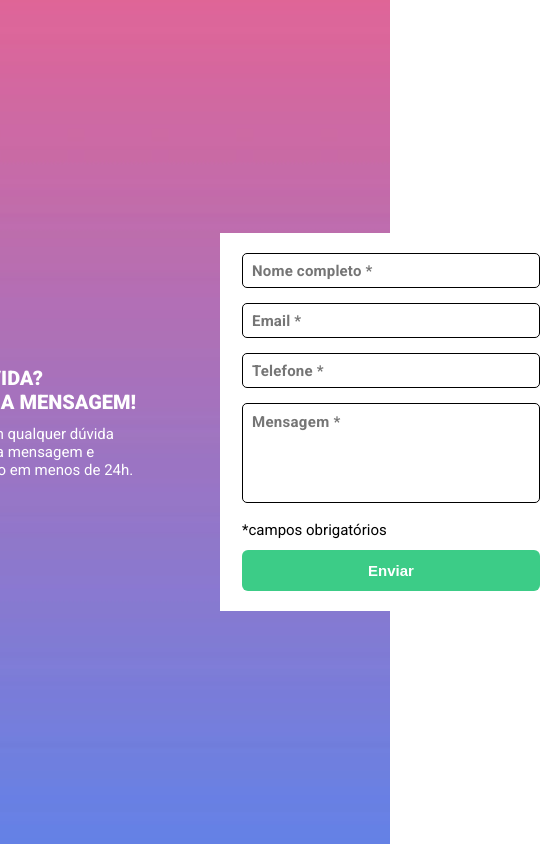
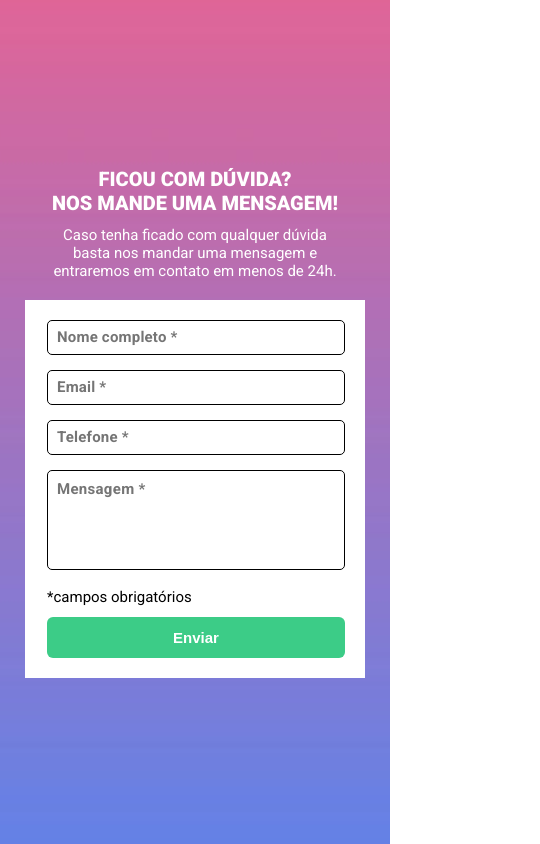
Before and after one commit to rodri-carvalho/formulario-de-contato, a plain HTML site: page index.html in a window 390 px wide. Shown: the whole page, 540 px wide, since content can reach past the window. Drawn offline with Linux system fonts and the light colour scheme.

Commit message:
ajustada responsividade para dispositivos pequenos

```diff
--- a/css/style.css
+++ b/css/style.css
@@ -125,18 +125,35 @@
     transform: translateY(-30px);
 }
 
-.hide{
+.hide {
     display: none;
 }
 
-.main .form input.preenchido{
+.main .form input.preenchido {
     border: 1.5px solid #00C22B;
 }
 
-.main .form textarea.preenchido{
+.main .form textarea.preenchido {
     border: 1.5px solid #00C22B;
 }
 
-textarea{
+textarea {
     resize: none;
 }
+
+@media (max-width: 750px) {
+    main {
+        display: flex;
+        flex-direction: column;
+    }
+
+    .text {
+        display: flex;
+        flex-direction: column;
+        align-items: center;
+        justify-content: center;
+        margin-right: 0 !important;
+        text-align: center;
+        margin-bottom: 20px;
+    }
+}
```
